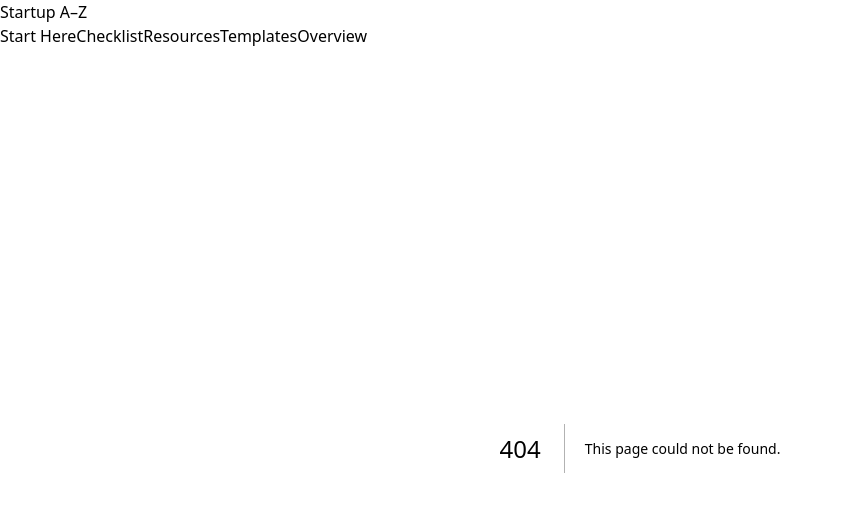
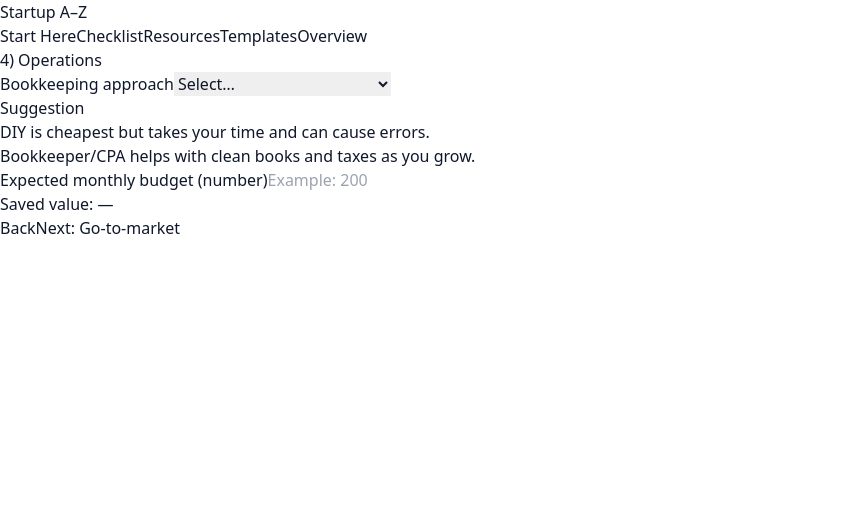
Before and after one commit to pandy-has/startup-a2z, a Next.js app: page /start/operations in a window 1280 px wide. Before the commit this address had no page. Shown: the top 512 px of the page, without its empty margins (0-843 px from the left). Built offline with nearby package versions, Linux system fonts and the light colour scheme.

Commit message:
Create page.tsx

```diff
--- /dev/null
+++ b/src/app/start/operations/page.tsx
@@ -0,0 +1,76 @@
+"use client";
+
+import { useEffect, useMemo, useState } from "react";
+import Link from "next/link";
+import { loadProject, saveProject, type Project } from "@/lib/projectStore";
+
+export default function OperationsPage() {
+  const [p, setP] = useState<Project>({});
+
+  useEffect(() => setP(loadProject()), []);
+
+  function update(next: Partial<Project>) {
+    setP((prev) => {
+      const merged = { ...prev, ...next };
+      saveProject(merged);
+      return merged;
+    });
+  }
+
+  const budgetNumber = useMemo(() => {
+    const t = (p.estimatedMonthlyBudgetText || "").trim();
+    if (!t) return null;
+    const n = Number(t);
+    return Number.isFinite(n) ? n : null;
+  }, [p.estimatedMonthlyBudgetText]);
+
+  return (
+    <div className="space-y-6">
+      <h1 className="text-2xl font-semibold">4) Operations</h1>
+
+      <div className="space-y-2">
+        <label className="font-medium">Bookkeeping approach</label>
+        <select
+          className="border rounded px-3 py-2 w-full max-w-md"
+          value={p.bookkeepingChoice || ""}
+          onChange={(e) => update({ bookkeepingChoice: e.target.value })}
+        >
+          <option value="" disabled>Select…</option>
+          <option value="Spreadsheet (DIY)">Spreadsheet (DIY)</option>
+          <option value="Accounting software (DIY)">Accounting software (DIY)</option>
+          <option value="Bookkeeper (professional)">Bookkeeper (professional)</option>
+          <option value="CPA (professional)">CPA (professional)</option>
+        </select>
+
+        <div className="rounded bg-slate-50 border p-3 text-sm mt-2">
+          <div className="font-medium">Suggestion</div>
+          <ul className="list-disc pl-5 text-slate-700">
+            <li>DIY is cheapest but takes your time and can cause errors.</li>
+            <li>Bookkeeper/CPA helps with clean books and taxes as you grow.</li>
+          </ul>
+        </div>
+      </div>
+
+      <div className="space-y-2">
+        <label className="font-medium">Expected monthly budget (number)</label>
+        <input
+          className="border rounded px-3 py-2 w-full max-w-md"
+          inputMode="numeric"
+          placeholder="Example: 200"
+          value={p.estimatedMonthlyBudgetText ?? ""}
+          onChange={(e) => update({ estimatedMonthlyBudgetText: e.target.value })}
+        />
+        <div className="text-sm text-slate-600">
+          Saved value: {budgetNumber === null ? "—" : `$${budgetNumber}`}
+        </div>
+      </div>
+
+      <div className="flex gap-3 flex-wrap">
+        <Link className="rounded border px-4 py-2 text-sm" href="/start/branding">Back</Link>
+        <Link className="rounded bg-slate-900 text-white px-4 py-2 text-sm" href="/start/market">
+          Next: Go-to-market
+        </Link>
+      </div>
+    </div>
+  );
+}
```
